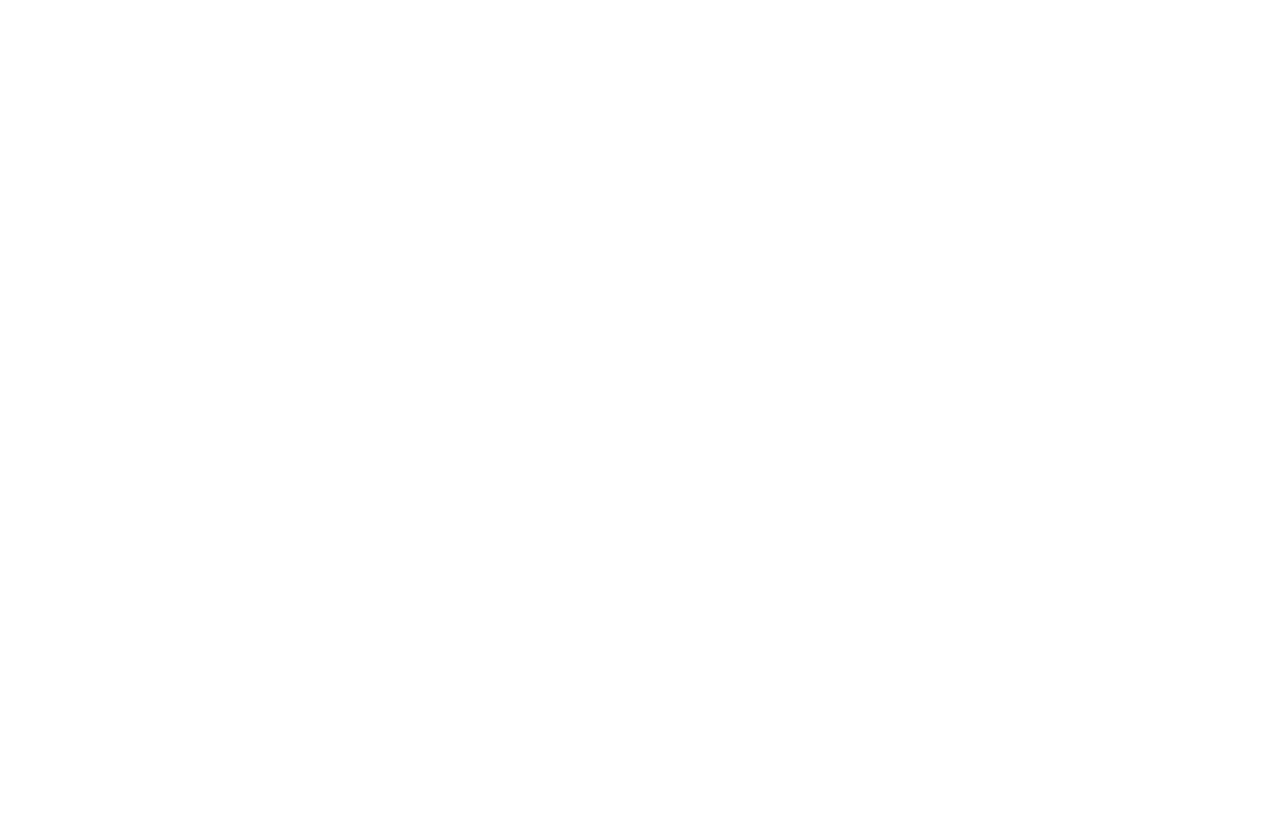
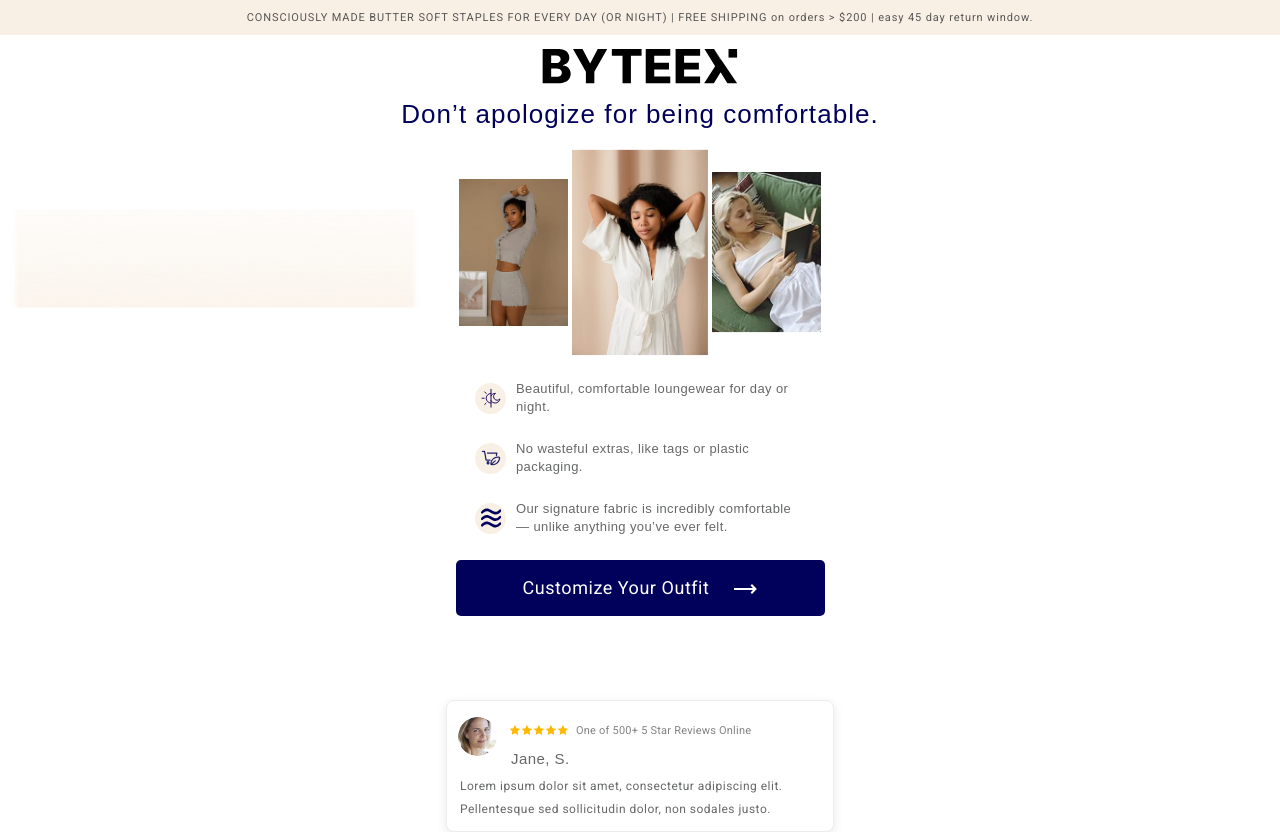
Before and after one commit to Kateryna-Katya/product-page, a website built with Vite: page index.html in a window 1280 px wide. Before the commit the page ends 800 px from the top, so only its background shows below. Built offline with nearby package versions, Linux system fonts and the light colour scheme; a web font is replaced by a local one.

Commit message:
add header hero-section photos

```diff
--- a/index.html
+++ b/index.html
@@ -1,13 +1,162 @@
-<!doctype html>
+<!DOCTYPE html>
 <html lang="en">
   <head>
     <meta charset="UTF-8" />
     <link rel="icon" type="image/svg+xml" href="/logo.svg" />
     <meta name="viewport" content="width=device-width, initial-scale=1.0" />
+    <meta name="description" content="BYTEEX" />
+    <link
+      rel="stylesheet"
+      href="https://cdnjs.cloudflare.com/ajax/libs/modern-normalize/1.1.0/modern-normalize.min.css"
+      integrity="sha512-wpPYUAdjBVSE4KJnH1VR1HeZfpl1ub8YT/NKx4PuQ5NmX2tKuGu6U/JRp5y+Y8XG2tV+wKQpNHVUX03MfMFn9Q=="
+      crossorigin="anonymous"
+      referrerpolicy="no-referrer"
+    />
+    <link rel="preconnect" href="https://fonts.googleapis.com" />
+    <link rel="preconnect" href="https://fonts.gstatic.com" crossorigin />
+    <link
+      href="https://fonts.googleapis.com/css2?family=Fira+Mono:wght@400;500;700&family=Niramit:ital,wght@0,200;0,300;0,400;0,500;0,600;0,700;1,200;1,300;1,400;1,500;1,600;1,700&family=Roboto:wght@100..900&display=swap"
+      rel="stylesheet"
+    />
+    <link rel="stylesheet" href="./css/styles.css" />
     <title>BYTEEX</title>
   </head>
-  <body>
-    <div id="app"></div>
+  <body class="container">
+    <header class="header-container">
+      <p class="header-text">FREE SHIPPING on orders > $200</p>
+      <p class="header-full-text">
+        CONSCIOUSLY MADE BUTTER SOFT STAPLES FOR EVERY DAY (OR NIGHT) | FREE
+        SHIPPING on orders > $200 | easy 45 day return window.
+      </p>
+    </header>
+    <main>
+      <section class="hero-section">
+        <div class="hero-container">
+          <svg class="logo-icon" width="200" height="35">
+            <use href="./src/img/sprite.svg#icon-logo"></use>
+          </svg>
+          <h1 class="hero-title">Don’t apologize for being comfortable.</h1>
+          <ul class="img-list">
+            <li class="img-item">
+              <img
+                class="portfolio-photo"
+                src="./src/img/hero/photo-two.jpg"
+                alt="Woman Two"
+                width="109"
+                height="165"
+              />
+            </li>
+            <li class="img-item">
+              <img
+                class="portfolio-photo"
+                src="./src/img/hero/photo-one.jpg"
+                alt="Woman One"
+                width="136"
+                height="221"
+              />
+            </li>
+            <li class="img-item">
+              <img
+                class="portfolio-photo"
+                src="./src/img/hero/photo-three.jpg"
+                alt="Woman Three"
+                width="109"
+                height="165"
+              />
+            </li>
+          </ul>
+          <div class="list-container">
+            <ul class="hero-list">
+              <li class="hero-icon">
+                <svg class="item-icon" width="20" height="20">
+                  <use href="./src/img/sprite.svg#icon-sun"></use>
+                </svg>
+              </li>
+              <li class="item-text">
+                <p class="hero-text">
+                  Beautiful, comfortable loungewear for day or night.
+                </p>
+              </li>
+            </ul>
+            <ul class="hero-list">
+              <li class="hero-icon">
+                <svg class="item-icon" width="20" height="20">
+                  <use href="./src/img/sprite.svg#icon-basket"></use>
+                </svg>
+              </li>
+              <li class="item-text">
+                <p class="hero-text">
+                  No wasteful extras, like tags or plastic packaging.
+                </p>
+              </li>
+            </ul>
+            <ul class="hero-list">
+              <li class="hero-icon">
+                <svg class="item-icon" width="20" height="20">
+                  <use href="./src/img/sprite.svg#icon-line"></use>
+                </svg>
+              </li>
+              <li class="item-text">
+                <p class="hero-text">
+                  Our signature fabric is incredibly comfortable — unlike
+                  anything you’ve ever felt.
+                </p>
+              </li>
+            </ul>
+          </div>
+          <button class="hero-button" type="button">
+            Customize Your Outfit
+            <svg class="button-icon" width="23" height="10">
+              <use href="./src/img/sprite.svg#icon-vector-one"></use>
+            </svg>
+          </button>
+          <div class="hero-comment-container">
+            <img
+              class="comment-photo"
+              src="./src/img/hero/comment.png"
+              alt="Author comment"
+              width="39"
+              height="39"
+            />
+            <ul class="star-list">
+              <li>
+                <svg class="icon-star" width="10" height="10">
+                  <use href="./src/img/sprite.svg#icon-star"></use>
+                </svg>
+              </li>
+              <li>
+                <svg class="icon-star" width="10" height="10">
+                  <use href="./src/img/sprite.svg#icon-star"></use>
+                </svg>
+              </li>
+              <li>
+                <svg class="icon-star" width="10" height="10">
+                  <use href="./src/img/sprite.svg#icon-star"></use>
+                </svg>
+              </li>
+              <li>
+                <svg class="icon-star" width="10" height="10">
+                  <use href="./src/img/sprite.svg#icon-star"></use>
+                </svg>
+              </li>
+              <li>
+                <svg class="icon-star" width="10" height="10">
+                  <use href="./src/img/sprite.svg#icon-star"></use>
+                </svg>
+              </li>
+            </ul>
+            <p class="star-text">One of 500+ 5 Star Reviews Online</p>
+            <div class="comment-text">
+              <p class="author-name">Jane, S.</p>
+              <p class="comment">
+                Lorem ipsum dolor sit amet, consectetur adipiscing elit.
+                Pellentesque sed sollicitudin dolor, non sodales justo.
+              </p>
+            </div>
+          </div>
+        </div>
+      </section>
+    </main>
     <script type="module" src="/src/main.js"></script>
   </body>
 </html>
--- a/package.json
+++ b/package.json
@@ -9,6 +9,7 @@
     "preview": "vite preview"
   },
   "devDependencies": {
-    "vite": "^6.2.0"
+    "vite": "^6.2.0",
+    "vite-plugin-html": "^3.2.2"
   }
 }
--- /dev/null
+++ b/src/css/reset.css
@@ -0,0 +1,44 @@
+/* Reset styles */
+*,
+*::before,
+*::after {
+  padding: 0;
+  margin: 0;
+  border: 0;
+  box-sizing: border-box;
+}
+
+h1,
+h2,
+h3,
+h4,
+h5,
+h6,
+p {
+  margin: 0;
+}
+
+p:last-child {
+  margin-bottom: 0;
+}
+
+ul {
+  margin: 0;
+  padding: 0;
+  list-style: none;
+}
+
+a {
+  color: currentColor;
+  text-decoration: none;
+}
+
+button {
+  cursor: pointer;
+}
+
+img {
+  display: block;
+  max-width: 100%;
+  height: auto;
+}
--- /dev/null
+++ b/src/css/style.css
@@ -0,0 +1,195 @@
+@import url("./reset.css");
+
+:root {
+  font-family: "Roboto", "Niramit", sans-serif;
+  font-style: normal;
+  font-weight: 400;
+  font-size: 16px;
+  line-height: 1.5;
+  color: #565656;
+}
+
+.container {
+  margin-left: auto;
+  margin-right: auto;
+
+  margin: 0 auto;
+  min-width: 428px;
+}
+
+/*=========  DESKTOP  =========*/
+@media screen and (max-width: 1465px) and (min-width: 932px) {
+  .container {
+    padding: 0 0px;
+  }
+}
+/* BACKGROUND COLOR SECTION */
+.background {
+  background-color: #ffffff;
+}
+
+/* header-styles */
+
+.header-container {
+  background-color: #f9f0e5;
+
+  font-family: "Roboto", sans-serif;
+  font-weight: 400;
+  font-size: 11px;
+  line-height: 3.18182;
+  letter-spacing: 0.08em;
+  text-align: center;
+}
+.header-text {
+  display: block;
+}
+.header-full-text {
+  display: none;
+}
+@media screen and (max-width: 1465px) and (min-width: 932px) {
+  .container {
+    min-width: 429px;
+  }
+  .header-text {
+    display: none;
+  }
+  .header-full-text {
+    display: block;
+  }
+}
+/* hero-styles */
+.hero-container {
+  position: relative;
+  display: flex;
+  flex-direction: column;
+  align-items: center;
+}
+.logo-icon {
+  margin-top: 14px;
+}
+.hero-title {
+  font-family: "Niramit", sans-serif;
+  font-weight: 500;
+  font-size: 26px;
+  line-height: 1.30769;
+  letter-spacing: 0.04em;
+  text-align: center;
+  color: #01005b;
+  margin-top: 14px;
+}
+.img-list {
+  margin-top: 17px;
+  display: flex;
+  align-items: center;
+  justify-content: center;
+  gap: 4px;
+  width: 100%;
+  background-image: url("../img/hero/gradient.png");
+  background-repeat: no-repeat;
+  background-size: 410px 99px;
+  background-position: left 10px top 60px;
+}
+.list-container {
+  margin: 24px 46px;
+  display: flex;
+  gap: 24px;
+  flex-direction: column;
+}
+.hero-list {
+  display: flex;
+  gap: 10px;
+  flex-wrap: wrap;
+  align-items: center;
+}
+.hero-icon {
+  display: flex;
+  justify-content: center;
+  align-items: center;
+  width: 31px;
+  height: 31px;
+  background-color: #f9f0e5;
+  border-radius: 50%;
+}
+.hero-text {
+  font-family: "Niramit", sans-serif;
+  font-weight: 400;
+  font-size: 13px;
+  line-height: 1.38462;
+  letter-spacing: 0.03em;
+  color: #676869;
+  max-width: 289px;
+}
+.hero-button {
+  cursor: pointer;
+  width: 369px;
+  height: 56px;
+  background-color: #01005b;
+  border-radius: 5px;
+  border: inherit;
+  color: #ffffff;
+  font-family: "Roboto", sans-serif;
+  font-weight: 400;
+  font-size: 18px;
+  letter-spacing: 0.03em;
+  text-align: center;
+}
+.button-icon {
+  margin-left: 20px;
+}
+.hero-comment-container {
+  position: absolute;
+  top: 665px;
+  display: flex;
+  flex-wrap: wrap;
+  align-items: start;
+
+  border: 1px solid #ededed;
+  border-radius: 8px;
+  width: 388px;
+  height: 132px;
+  box-shadow: 0 3px 10px 1px rgba(0, 0, 0, 0.08);
+  background: #fff;
+}
+.comment-photo {
+  border-radius: 100%;
+  margin: 16px 13px 12px 11px;
+}
+.star-list {
+  display: flex;
+  gap: 2px;
+  margin-top: 16px;
+  margin-right: 8px;
+}
+.star-text {
+  font-family: "Roboto", sans-serif;
+  font-weight: 400;
+  font-size: 11px;
+  line-height: 1.81818;
+  letter-spacing: 0.02em;
+  color: #828282;
+  margin-top: 20px;
+}
+.comment-text {
+  display: flex;
+  flex-direction: column;
+  margin-top: -30px;
+  gap: 5px;
+}
+.author-name {
+  margin-left: 64px;
+  font-family: "Niramit", sans-serif;
+  font-weight: 400;
+  font-size: 15px;
+  line-height: 1.53333;
+  letter-spacing: 0.03em;
+  color: #676869;
+}
+.comment {
+  font-family: "Roboto", sans-serif;
+  font-weight: 400;
+  font-size: 12px;
+  line-height: 1.91667;
+  letter-spacing: 0.04em;
+  color: #676869;
+  margin-left: 13px;
+}
--- a/src/main.js
+++ b/src/main.js
@@ -1 +1 @@
-import './style.css'
+import './css/style.css'
--- a/src/style.css
+++ /dev/null
@@ -1,96 +0,0 @@
-:root {
-  font-family: system-ui, Avenir, Helvetica, Arial, sans-serif;
-  line-height: 1.5;
-  font-weight: 400;
-
-  color-scheme: light dark;
-  color: rgba(255, 255, 255, 0.87);
-  background-color: #242424;
-
-  font-synthesis: none;
-  text-rendering: optimizeLegibility;
-  -webkit-font-smoothing: antialiased;
-  -moz-osx-font-smoothing: grayscale;
-}
-
-a {
-  font-weight: 500;
-  color: #646cff;
-  text-decoration: inherit;
-}
-a:hover {
-  color: #535bf2;
-}
-
-body {
-  margin: 0;
-  display: flex;
-  place-items: center;
-  min-width: 320px;
-  min-height: 100vh;
-}
-
-h1 {
-  font-size: 3.2em;
-  line-height: 1.1;
-}
-
-#app {
-  max-width: 1280px;
-  margin: 0 auto;
-  padding: 2rem;
-  text-align: center;
-}
-
-.logo {
-  height: 6em;
-  padding: 1.5em;
-  will-change: filter;
-  transition: filter 300ms;
-}
-.logo:hover {
-  filter: drop-shadow(0 0 2em #646cffaa);
-}
-.logo.vanilla:hover {
-  filter: drop-shadow(0 0 2em #f7df1eaa);
-}
-
-.card {
-  padding: 2em;
-}
-
-.read-the-docs {
-  color: #888;
-}
-
-button {
-  border-radius: 8px;
-  border: 1px solid transparent;
-  padding: 0.6em 1.2em;
-  font-size: 1em;
-  font-weight: 500;
-  font-family: inherit;
-  background-color: #1a1a1a;
-  cursor: pointer;
-  transition: border-color 0.25s;
-}
-button:hover {
-  border-color: #646cff;
-}
-button:focus,
-button:focus-visible {
-  outline: 4px auto -webkit-focus-ring-color;
-}
-
-@media (prefers-color-scheme: light) {
-  :root {
-    color: #213547;
-    background-color: #ffffff;
-  }
-  a:hover {
-    color: #747bff;
-  }
-  button {
-    background-color: #f9f9f9;
-  }
-}
```
Also changed, not shown: src/img/hero/comment.png (added), src/img/hero/gradient.png (added), src/img/hero/photo-one.jpg (added), src/img/hero/photo-three.jpg (added), src/img/hero/photo-two.jpg (added), src/img/sprite.svg (added), src/partials/header.html (added), 1 other file.
